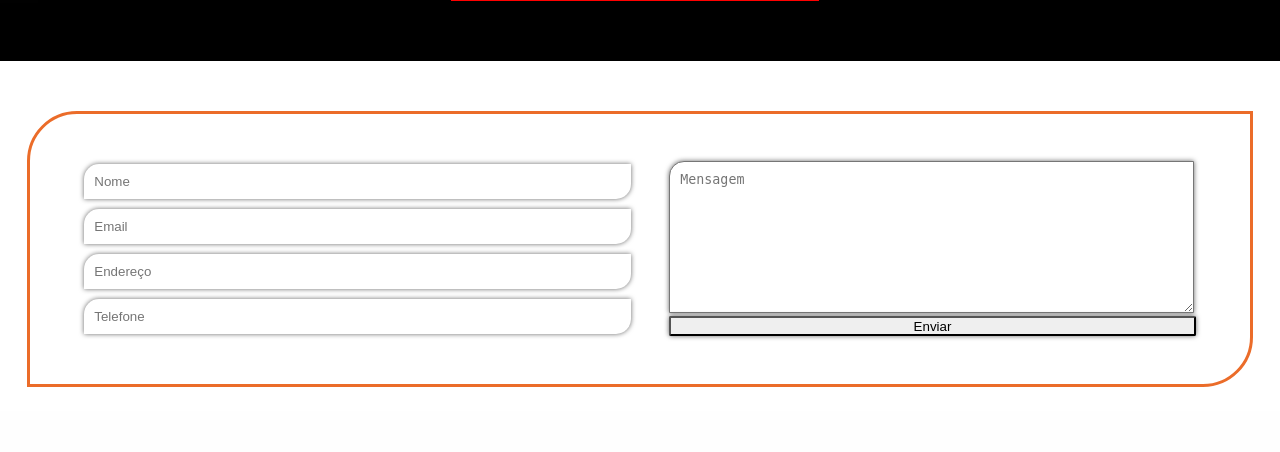
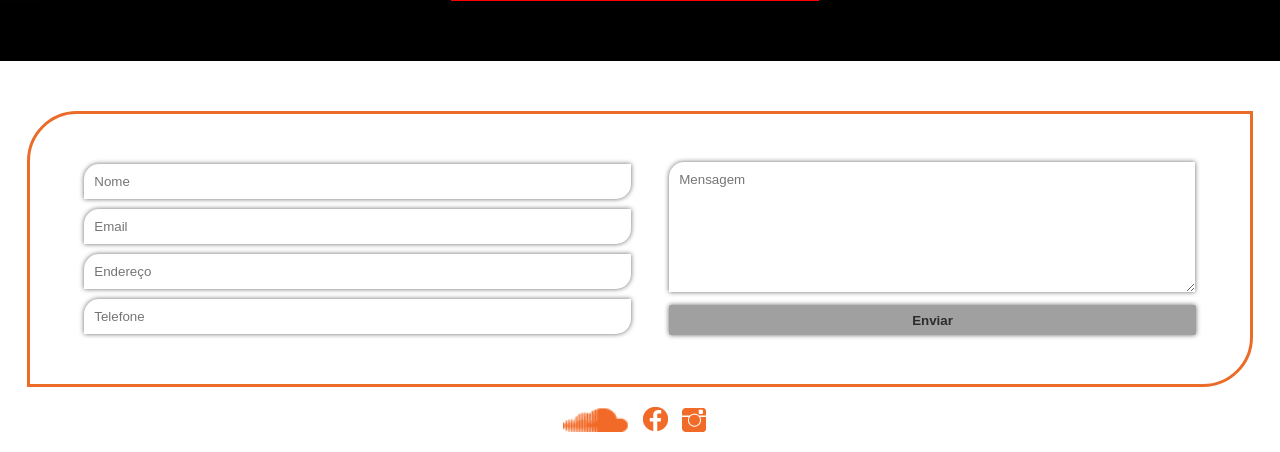
Before and after one commit to pissulin/BC-Studio, a PHP site: page / in a window 1280 px wide. Shown: the part 5009-5461 px from the top of the page. Before the commit the page ends 5396 px from the top, so only its background shows below. Run offline with PHP 8.4, Linux system fonts and the light colour scheme.

Commit message:
atualização contato > social

```diff
--- a/css/style.css
+++ b/css/style.css
@@ -61,18 +61,18 @@ body {
                 margin-left: 20px;
                 transition:  0.3s;
             }
-            a:hover {
-                border-bottom: 5px solid #837451;
+            .menu > ul li a:hover {
+                border-bottom: 5px solid #f3d692;
 
             }
 
-                a:nth-child(4) {
+                .menu > ul li a:nth-child(4) {
                     border: 2px solid #f3d692;
                     color: white;
                     padding: 15px 20px;
                     transition:  0.5s;
                     }
-                    a:nth-child(4):hover {
+                    .menu > ul li a:nth-child(4):hover {
                         background-color: #f3d692;
                         color: black;
 
@@ -182,7 +182,7 @@ section {
     .texto-esquerdo{
         width: 490px;
         text-align: justify;
-        background-color: #fcdc91be;
+        background-color: #fcdc91;
         border-radius: 0 0 0 100px;
         margin: 0;
         padding: 40px 30px 40px;
@@ -422,23 +422,61 @@ section {
 
             }
                 .texto_submit textarea {
-                    width: 95.5%;
-                    height: 130px;
+                    width: 96%;
+                    height: 110px;
                     border-radius: 15px 0 0 0;
                     box-shadow: 0px 0px 5px rgb(104, 104, 104);
                     padding: 10px;
-                    margin:0;
+                    margin:0 0 10px 0;
+                    border: 0;
+                    font-family: Arial,sans-serif;
                 }
                 .texto_submit input {
                     width: 100%;
-                    height: 20px;
+                    height: 30px;
                     border-radius: 2px ;
+                    transition:  0.3s;
+                    border: 0;
                     box-shadow: 0px 0px 5px rgb(104, 104, 104);
-                    transition:  0.3s;
-
+                    background-color: rgb(160, 160, 160);
+                    font-weight: 900;
+                    color: rgb(44, 44, 44);
                 }
                     .texto_submit input:hover{
                         background-color: rgb(59, 58, 58);
                         color: white;
                     }
     /*fim contato */
+
+/*social*/
+.social {
+    max-width: 1224px;
+    margin:20px auto 20px;
+    padding: 0;
+    border: 0;
+    height: 25px;
+    text-align: center;
+
+}
+
+    .social > ul li  {
+        height: 25px;
+        line-height: 25px;
+
+
+    }
+    .social > ul li a {
+        margin: 0 10px 0 0;
+        padding: 0;
+        border: 0;
+        height: 25px;
+
+    }
+    .social > ul li a img {
+        height: 25px;
+        line-height: 25px;
+
+
+    }
+
+/*fim social*/
--- a/index.html
+++ b/index.html
@@ -162,6 +162,15 @@
                         <input type="submit" value="Enviar">
                         </div>
                     </form>
+                    <div class="social">
+                        <ul>
+                            <li>
+                                <a href="https://soundcloud.com/" target="__blank"><img src="/img/nuvem.png" alt=""></a>
+                                <a href="https://www.facebook.com/" target="__blank"><img src="/img/facebook.png" alt=""></a>
+                                <a href="https://www.instagram.com/" target="__blank"><img src="/img/instagram.png" alt=""></a>
+                            </li>
+                        </ul>
+                    </div>
                 </article>
 
 
```
